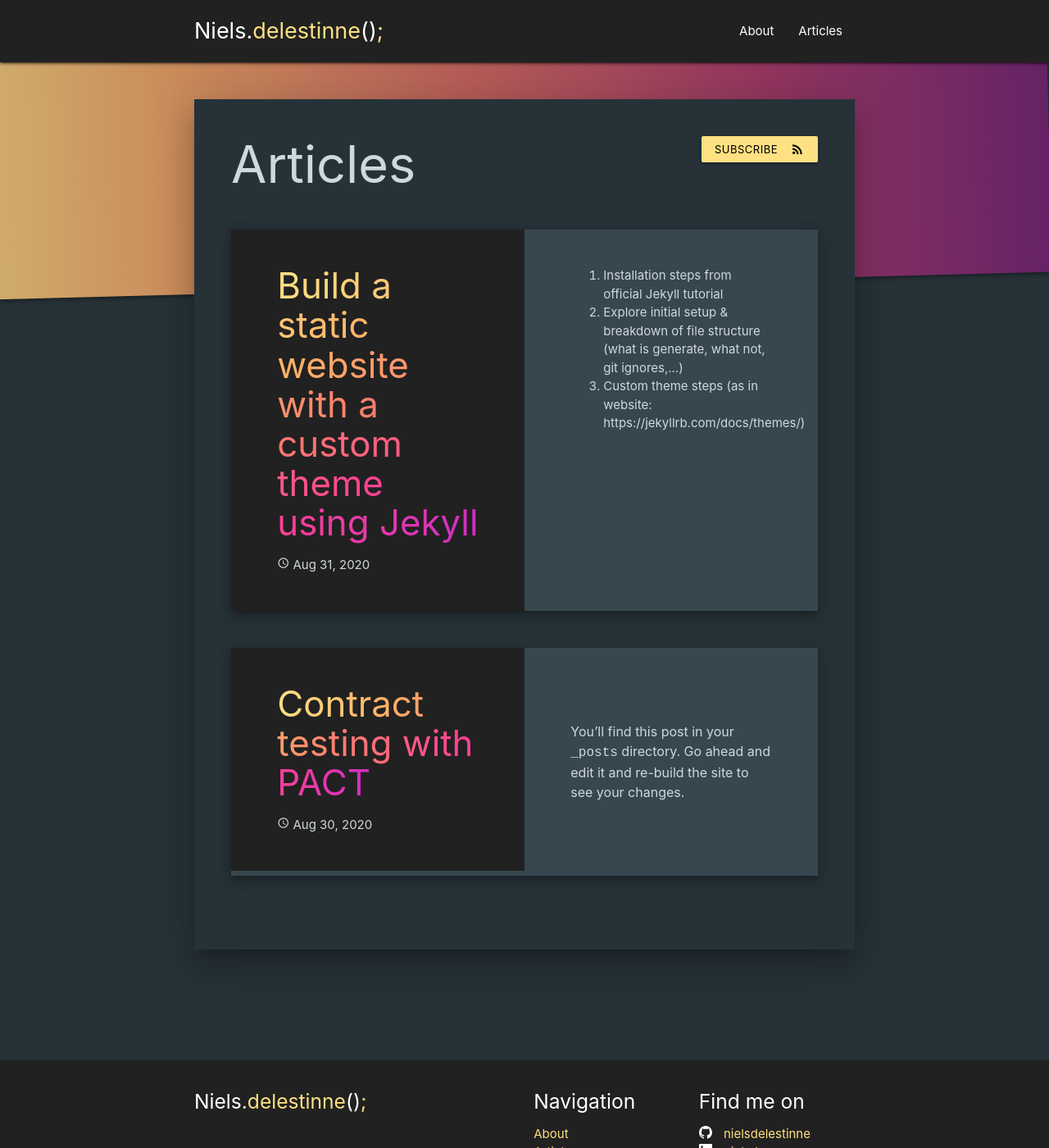
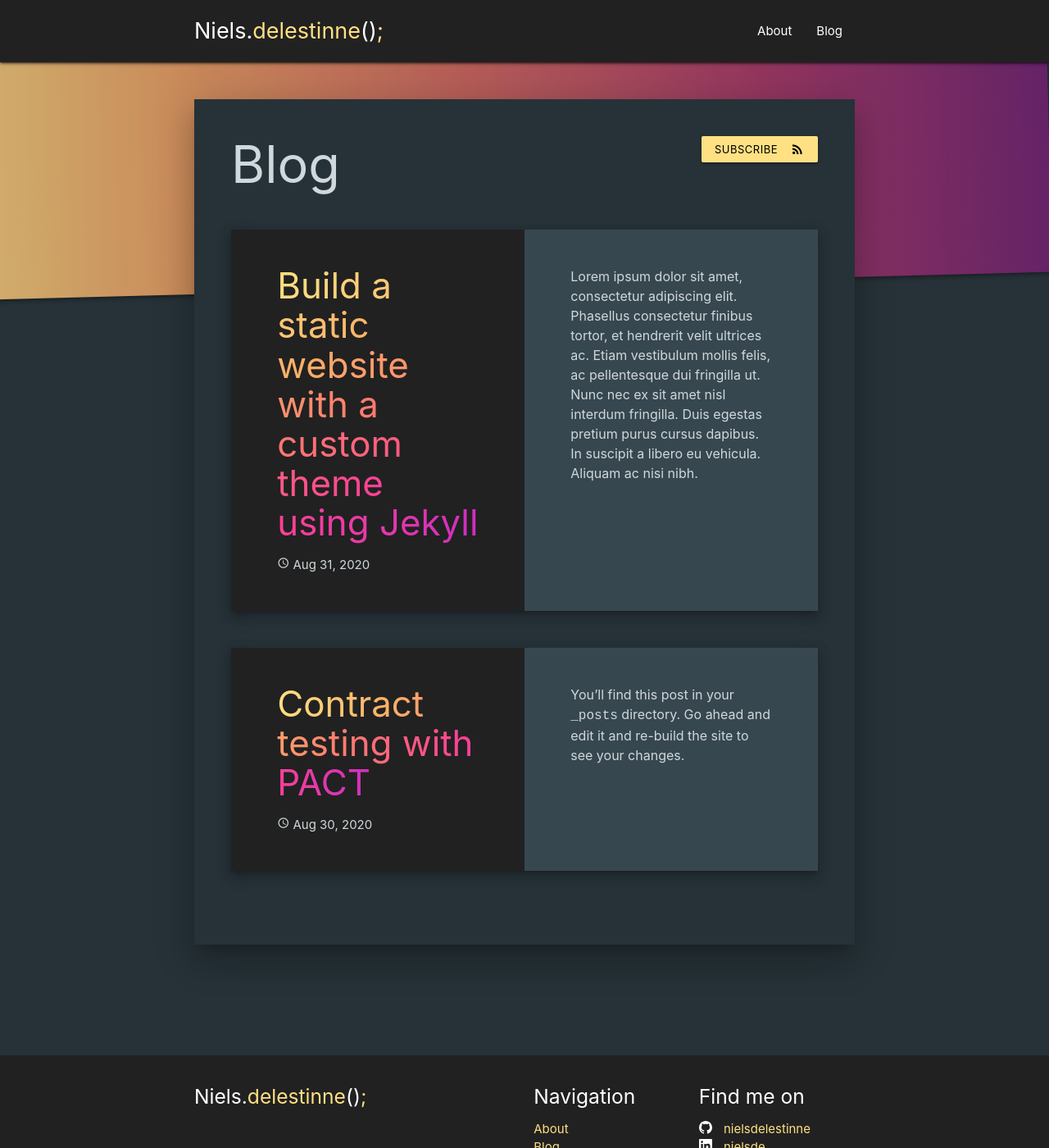
Before and after one commit to nielsdelestinne/niedel.be, a Jekyll site: the page built from index.markdown, in a window 1280 px wide and 1400 px high. Shown: the whole window at 82% size. Built offline with Jekyll 4.4.1, drawn with Linux system fonts in a browser that asks for light colours.

Commit message:
font-size changes, blockquote & some content additions

```diff
--- a/_posts/2020-08-31-build-a-static-website-with-a-custom-theme-using-jekyll.markdown
+++ b/_posts/2020-08-31-build-a-static-website-with-a-custom-theme-using-jekyll.markdown
@@ -5,6 +5,10 @@
 author: "Niels Delestinne"
 categories: jekyll website theme
 ---
+
+Lorem ipsum dolor sit amet, consectetur adipiscing elit. Phasellus consectetur finibus tortor, et hendrerit velit ultrices ac. Etiam vestibulum mollis felis, ac pellentesque dui fringilla ut. Nunc nec ex sit amet nisl interdum fringilla. Duis egestas pretium purus cursus dapibus. In suscipit a libero eu vehicula. Aliquam ac nisi nibh.
+
+Afamet, consectetur adipiscing elit. Phasellus consectetur finibus tortor, et hendrerit velit ultrices ac. Etiam vestibulum mollis felis, ac pellentesque dui fringilla ut. Nunc nec ex sit amet nisl interdum fringilla. Duis egestas pretium purus cursus dapibus. In suscipit a libero eu vehicula. Aliquam ac nisi nibh. Integer aliquet felis eros, ullamcorper lacinia arcu suscipit sed. Nullam pellentesque elementum ultrices. Aenean elementum efficitur mauris non mattis. Vivamus rhoncus ex sit amet lobortis pretium.
 
 1. Installation steps from official Jekyll tutorial
 2. Explore initial setup & breakdown of file structure (what is generate, what not, git ignores,...)
--- a/_sass/materialize-components/_global.scss
+++ b/_sass/materialize-components/_global.scss
@@ -123,7 +123,12 @@
 blockquote {
   margin: 20px 0;
   padding-left: 1.5rem;
-  border-left: 5px solid $primary-color;
+  border-left: 5px solid $secondary-color;
+  //font-weight: bold;
+}
+
+blockquote > p {
+  font-size: x-large;
 }
 
 // Icon Styles
--- a/_sass/niedel.scss
+++ b/_sass/niedel.scss
@@ -41,6 +41,10 @@
 
 .post-excerpt-header > h3 {
   margin: 0 0 1rem 0; // Fixed margin
+}
+
+.post-excerpt-body > p {
+  margin: 0 !important;
 }
 
 .post-list > li > .row {
@@ -111,6 +115,10 @@
 
   p {
     margin: $margin 0 $margin 0;
+  }
+
+  .post-excerpt-header {
+    min-height: 270px;
   }
 
   .content-wrapper {
--- a/about.markdown
+++ b/about.markdown
@@ -4,7 +4,7 @@
 permalink: /about/
 ---
 
-This is the base Jekyll theme. You can find out more info about customizing your Jekyll theme, as well as basic Jekyll usage documentation at [jekyllrb.com](https://jekyllrb.com/)
+> A true believer of software craftsmanship and the eXtreme Programming practices. Strives to write readable, flexible and simple code that is properly tested. Aims to create maintainable and flexible applications in team. Embraces and enjoys continuous learning. Favors cats over dogs. 😻
 
 You can find the source code for Minima at GitHub:
 [jekyll][jekyll-organization] /
--- a/index.markdown
+++ b/index.markdown
@@ -1,4 +1,4 @@
 ---
 layout: home
-title: Articles
+title: Blog
 ---
```
